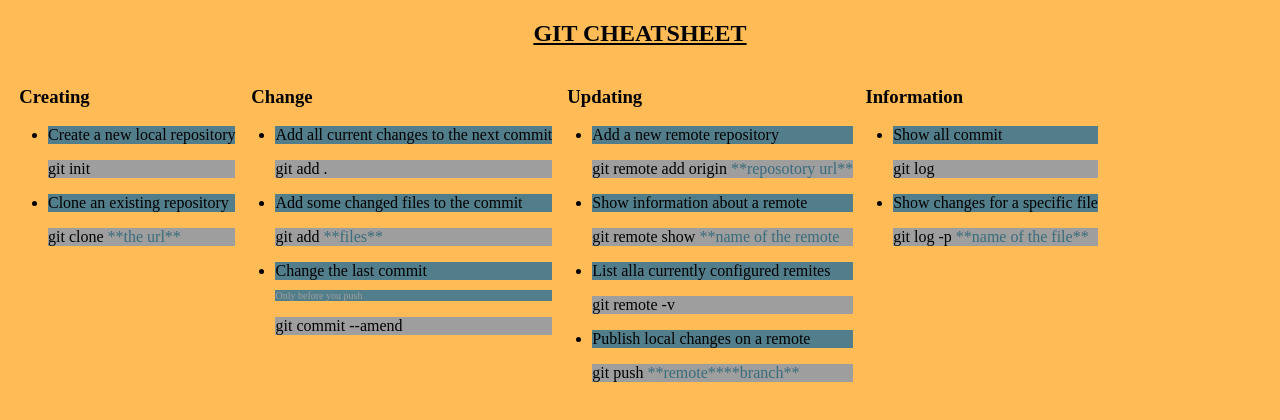
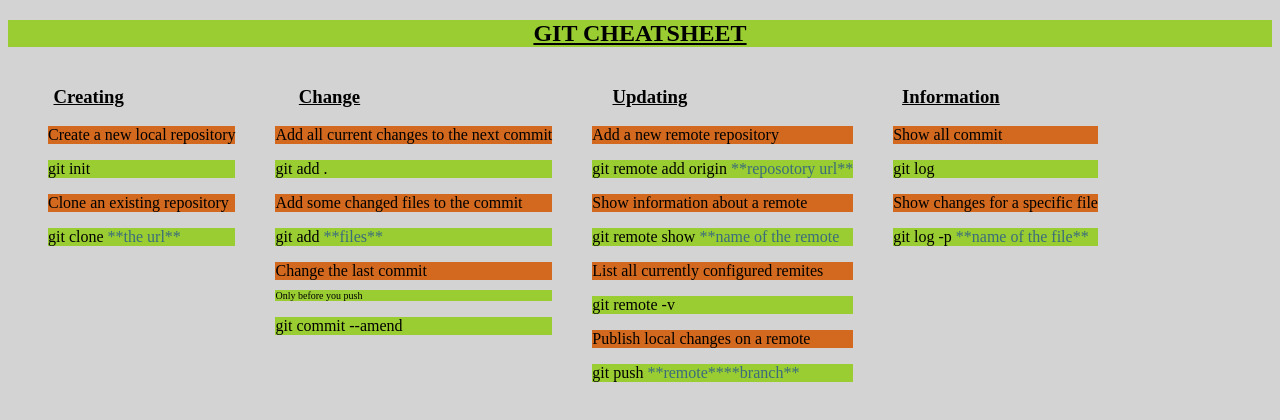
Before and after one commit to Yanismdz/GIT, a plain HTML site: page Index.html in a window 1280 px wide. Drawn offline with Linux system fonts and the light colour scheme.

```diff
--- a/Index.html
+++ b/Index.html
@@ -35,7 +35,7 @@
 		<p class="fonction">git remote add origin <span>**reposotory url**</span></p>
 		<li>Show information about a remote</li>
 		<p class="fonction">git remote show <span>**name of the remote</span></p>
-		<li>List alla currently configured remites</li>
+		<li>List all currently configured remites</li>
 		<p class="fonction">git remote -v</p>
 		<li>Publish local changes on a remote</li>
 		<p class="fonction">git push <span>**remote****branch**</span></p>
--- a/style.css
+++ b/style.css
@@ -1,15 +1,21 @@
 h2
 {
+    background-color:#9ACD32;
     text-align: center;
     text-decoration: underline;
 }
 
 .warning
 {
-    background-color:#527E8B;
-    color:#9E9E9E;
+    background-color:#9ACD32;
     font-size:10px;
 }
+
+ul
+{
+    list-style-type: none;
+}
+
 div
 {
     display:inline-block;
@@ -18,12 +24,13 @@ div
 
 h3
 {
-    margin-left:5%;
+    text-decoration: underline;
+    margin-left:20%;
 }
 
 p
 {
-    background-color:#9E9E9E;
+    background-color:#9ACD32;
 }
 span
 {
@@ -32,9 +39,9 @@ span
 
 li
 {
-    background-color:#527E8B;
+    background-color: chocolate;
 }
 body
 {
-    background-color:#ffbb55;
+    background-color:#D3D3D3;
 }
```
